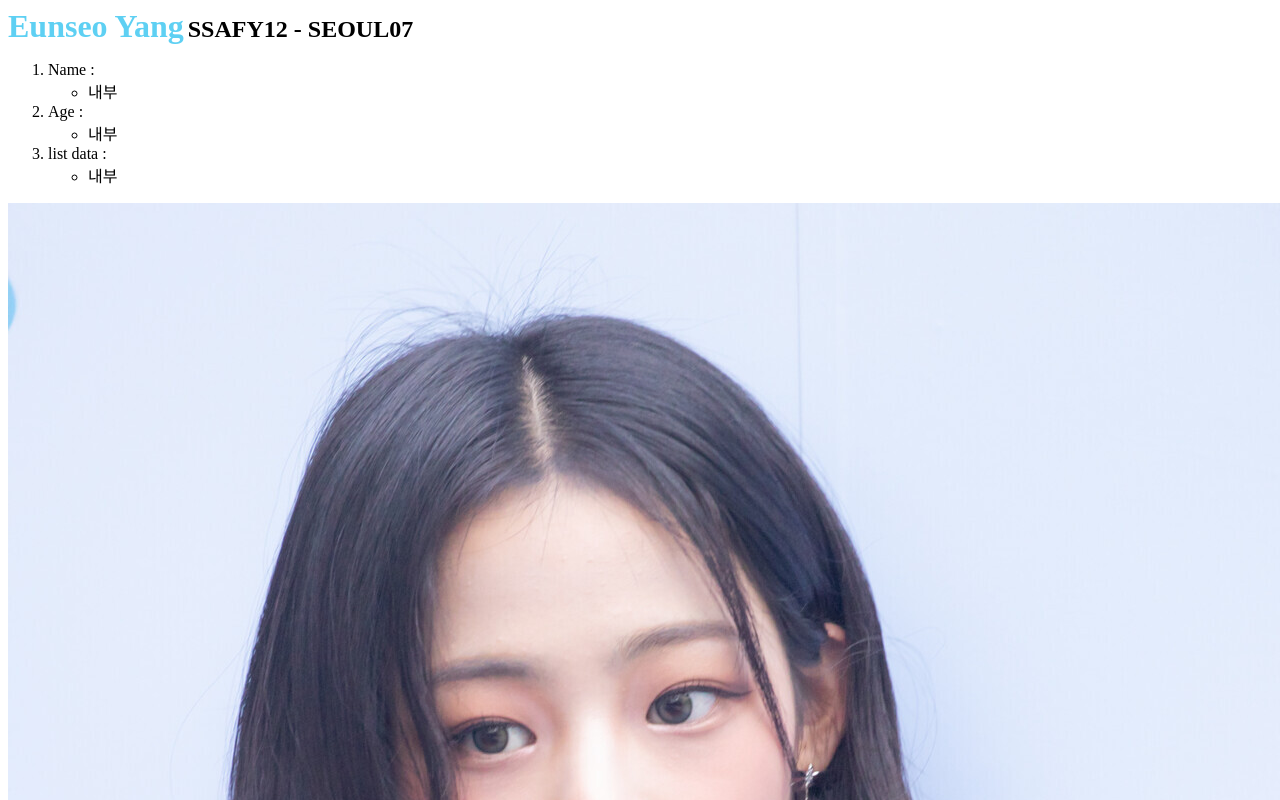
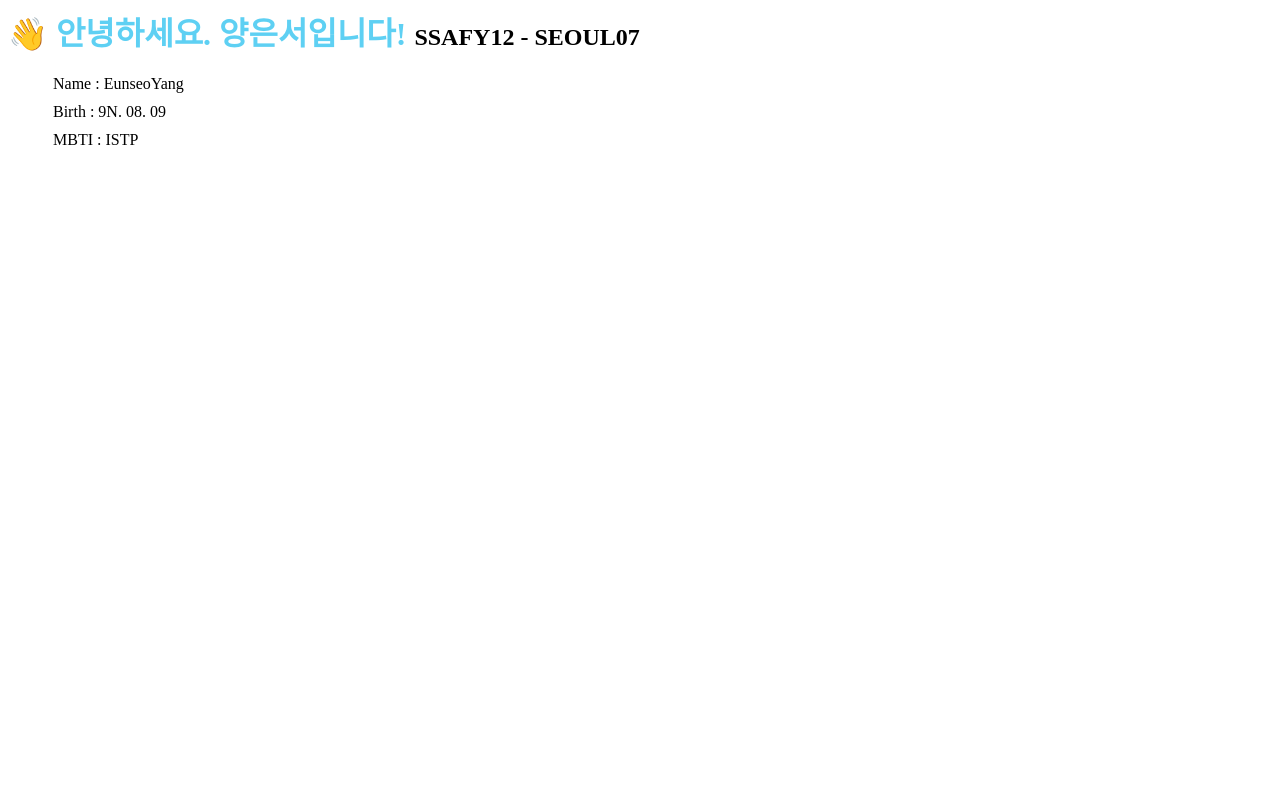
Before and after one commit to yes2489/yes2489.github.io, a plain HTML site: page index.html in a window 1280 px wide. Shown: the top 800 px of the page. Drawn offline with Linux system fonts and the light colour scheme.

Commit message:
240713 edit index.html 1

```diff
--- a/index.html
+++ b/index.html
@@ -4,40 +4,30 @@
 <head>
     <meta charset="UTF-8">
     <meta name="viewport" content="width=device-width, initial-scale=1.0">
-    <title>YES 자기소개서</title>
+    <title>YES</title>
     <link rel="stylesheet" href="./assets/css/style.css">
     <style>
         h1 {
             display: inline;
         }
+        #intro{
+            width: 150px;
+        }
+        #intro li{
+            padding: 5px;
+            display: block;
+        }
     </style>
 </head>
 <!-- 웹 상에 보여질 내용-->
 <body>
-    <h1>Eunseo Yang</h1>
-    <h2 style="display: inline;">SSAFY12 - SEOUL07</h2>
-    <ol>
-        <li>Name :
-            <ul>
-                <li>내부</li>
-            </ul>
-        </li>
-        <li>Age :
-            <ul>
-                <li>내부</li>
-            </ul>
-        </li>
-        <li>list data :
-            <ul>
-                <li>내부</li>
-            </ul>
-        </li>
-    </ol>
+    <h1>👋 안녕하세요. 양은서입니다!</h1>&nbsp
+    <h2 style="display: inline;"> SSAFY12 - SEOUL07 </h2>
+    <ul id="intro">
+        <li> Name : EunseoYang</li>
+        <li> Birth : 9N. 08. 09</li>
+        <li> MBTI : ISTP</li>
+    </ul>
 
-    <a href="https://github.com/ssafy12-seoul07/today">
-        <img src="./assets/img/image.jpg" alt="뉴진스 민지">
-    </a>
-
-    <img src="https://i.namu.wiki/i/BkYYZlR90zQhgRZxXY1eDgRGO9RwOq_vMk1LOO2FdMxxHjcGml5-B8R10Y5RalGf9YIXV6YLAxR0M8DO-8b-dw.webp" alt="샤이니 태민">
 </body>
 </html>
```
Also changed, not shown: 1 other file.
